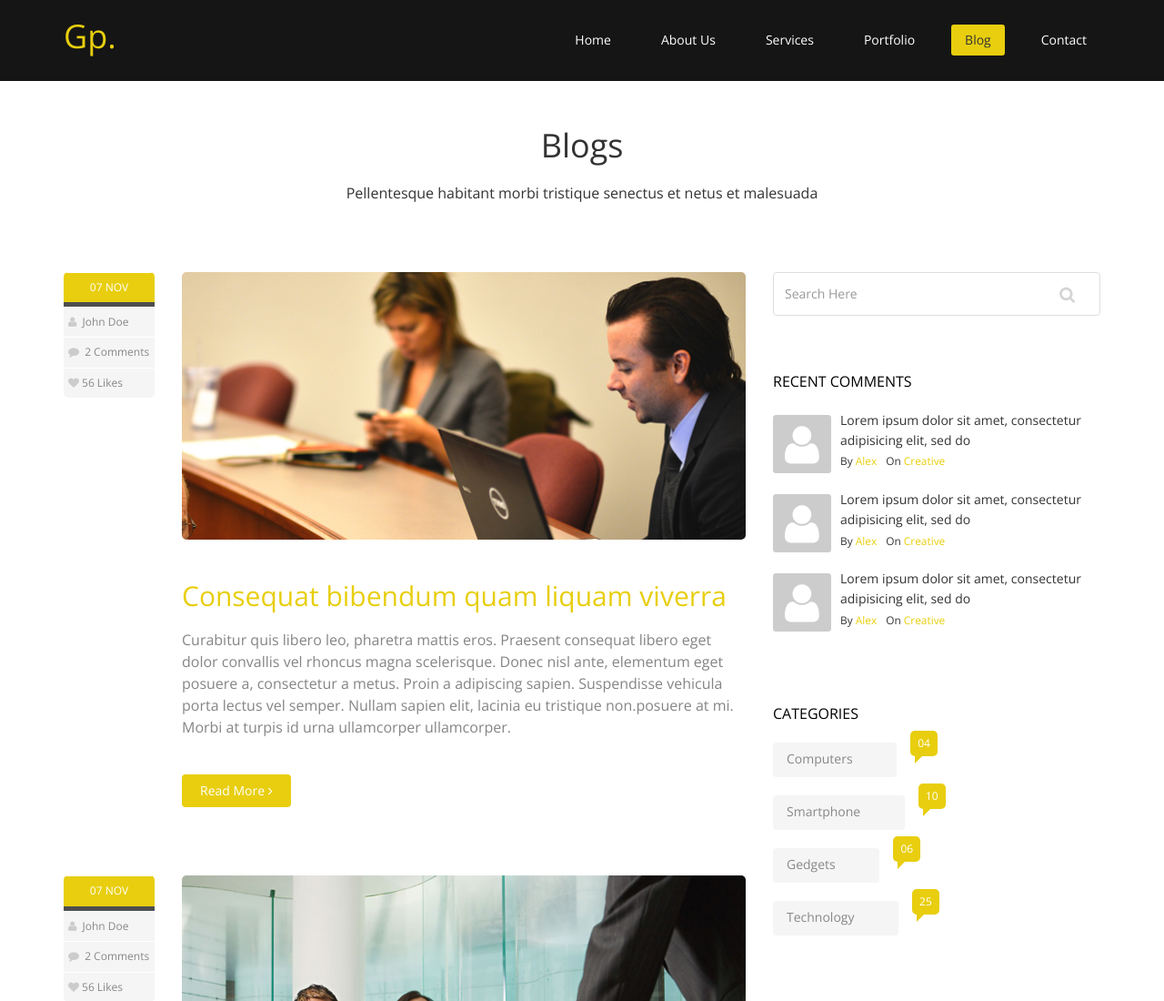
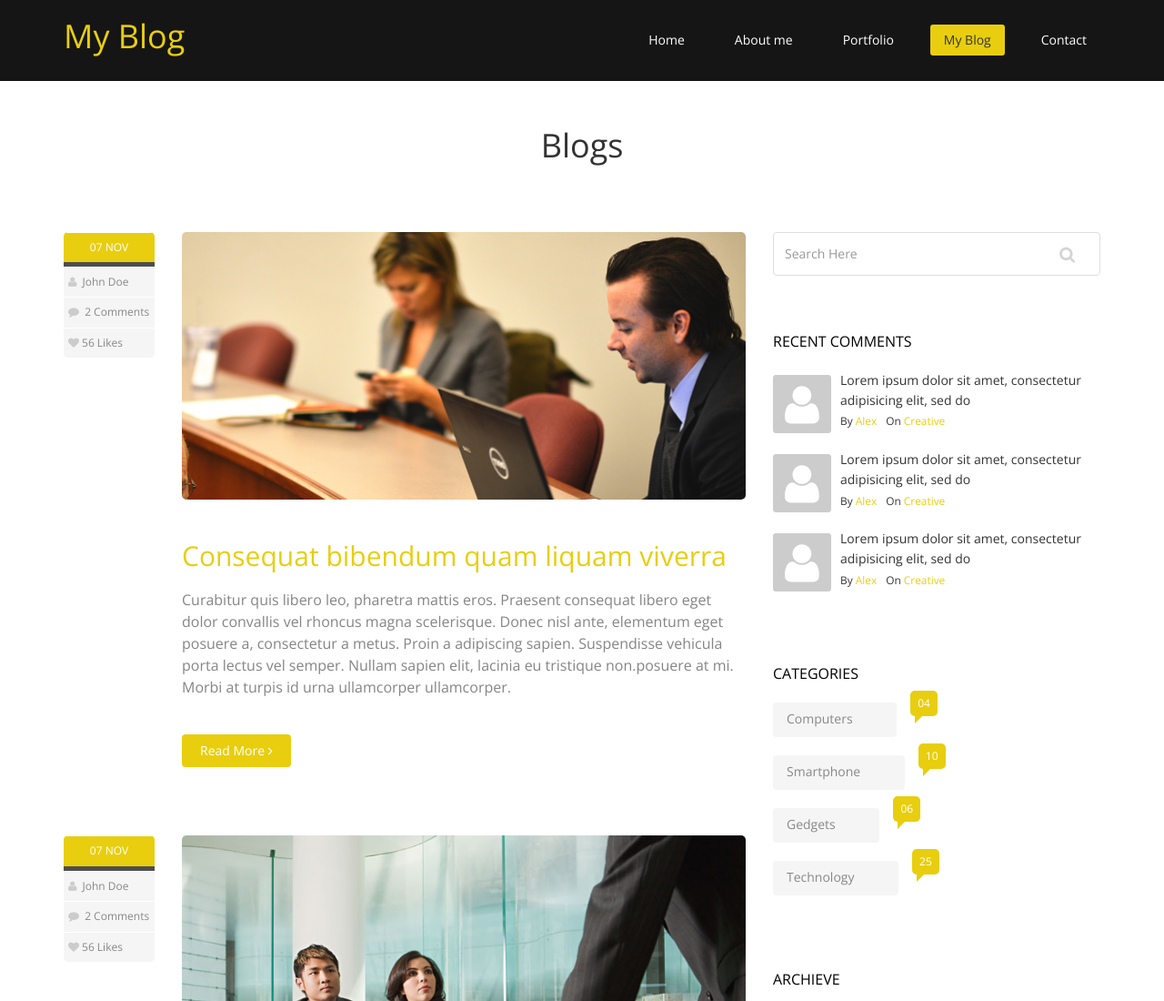
Before and after one commit to otitoju/myblog, a plain HTML site: page index.html in a window 1280 px wide. Shown: the top 1100 px of the page at 91% size. Drawn offline with nearby package versions, Linux system fonts and the light colour scheme.

Commit message:
edited blog

```diff
--- a/index.html
+++ b/index.html
@@ -5,7 +5,7 @@
   <meta charset="utf-8">
   <meta http-equiv="X-UA-Compatible" content="IE=edge">
   <meta name="viewport" content="width=device-width, initial-scale=1">
-  <title>Gp Bootstrap Template</title>
+  <title>Oluwapelumi blog</title>
 
   <!-- Bootstrap -->
   <link href="css/bootstrap.min.css" rel="stylesheet">
@@ -33,16 +33,15 @@
                         <span class="icon-bar"></span>
                         <span class="icon-bar"></span>
                     </button>
-          <a class="navbar-brand" href="index.html">Gp.</a>
+          <a class="navbar-brand" href="index.html">My Blog</a>
         </div>
 
         <div class="collapse navbar-collapse navbar-right">
           <ul class="nav navbar-nav">
             <li><a href="index.html">Home</a></li>
-            <li><a href="about-us.html">About Us</a></li>
-            <li><a href="services.html">Services</a></li>
+            <li><a href="http://github.com/otitoju">About me</a></li>
             <li><a href="portfolio.html">Portfolio</a></li>
-            <li class="active"><a href="blog.html">Blog</a></li>
+            <li class="active"><a href="blog.html">My Blog</a></li>
             <li><a href="contact-us.html">Contact</a></li>
           </ul>
         </div>
@@ -57,7 +56,7 @@
   <section id="blog" class="container">
     <div class="center">
       <h2>Blogs</h2>
-      <p class="lead">Pellentesque habitant morbi tristique senectus et netus et malesuada</p>
+      <p class="lead"></p>
     </div>
 
     <div class="blog">
```
